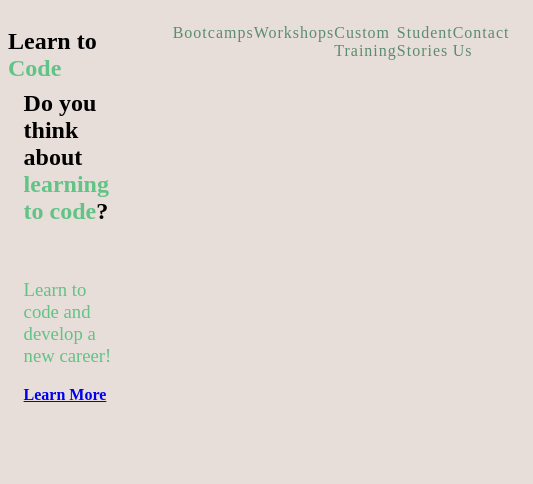
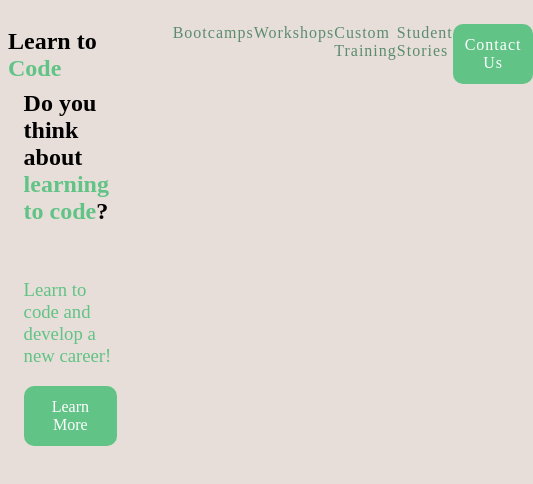
Before and after one commit to gmullins0728/deliverable_one, a plain HTML site: page index.html in a window 390 px wide. Shown: the whole page, 533 px wide, since content can reach past the window. Drawn offline with Linux system fonts and the light colour scheme.

Commit message:
Fixed the buttons links

```diff
--- a/styles.css
+++ b/styles.css
@@ -16,8 +16,8 @@ html {
     }
 }
 
-@media only screen and (max-width: 768px) {
-    .columns {
+@media screen and (max-width: 768px) {
+    .container {
         width: 100%;
     }
 }
@@ -60,9 +60,8 @@ nav ul li a {
     font-weight: 300;
 }
 
-nav ul li button a {
+.button  {
     display: inline-block;
-    width: auto;
     background-color: #61c386;
     border-radius: 10px;
     color: #FFFFFF;
@@ -73,7 +72,7 @@ nav ul li button a {
     font-weight: 300;
 }
 
-nav ul li button a:hover {
+.button:hover {
     background-color: #f7e966;
     border-radius: 10px;
     color: #5b8c6f;
@@ -125,7 +124,7 @@ h3 {
     font-weight: 300;
 }
 
-p button a {
+.button2  {
     display: inline-block;
     width: auto;
     background-color: #61c386;
@@ -138,7 +137,7 @@ p button a {
     font-weight: 300;
 }
 
-p button a:hover {
+.button2:hover {
     background-color: #f7e966;
     border-radius: 10px;
     color: #5b8c6f;
```
